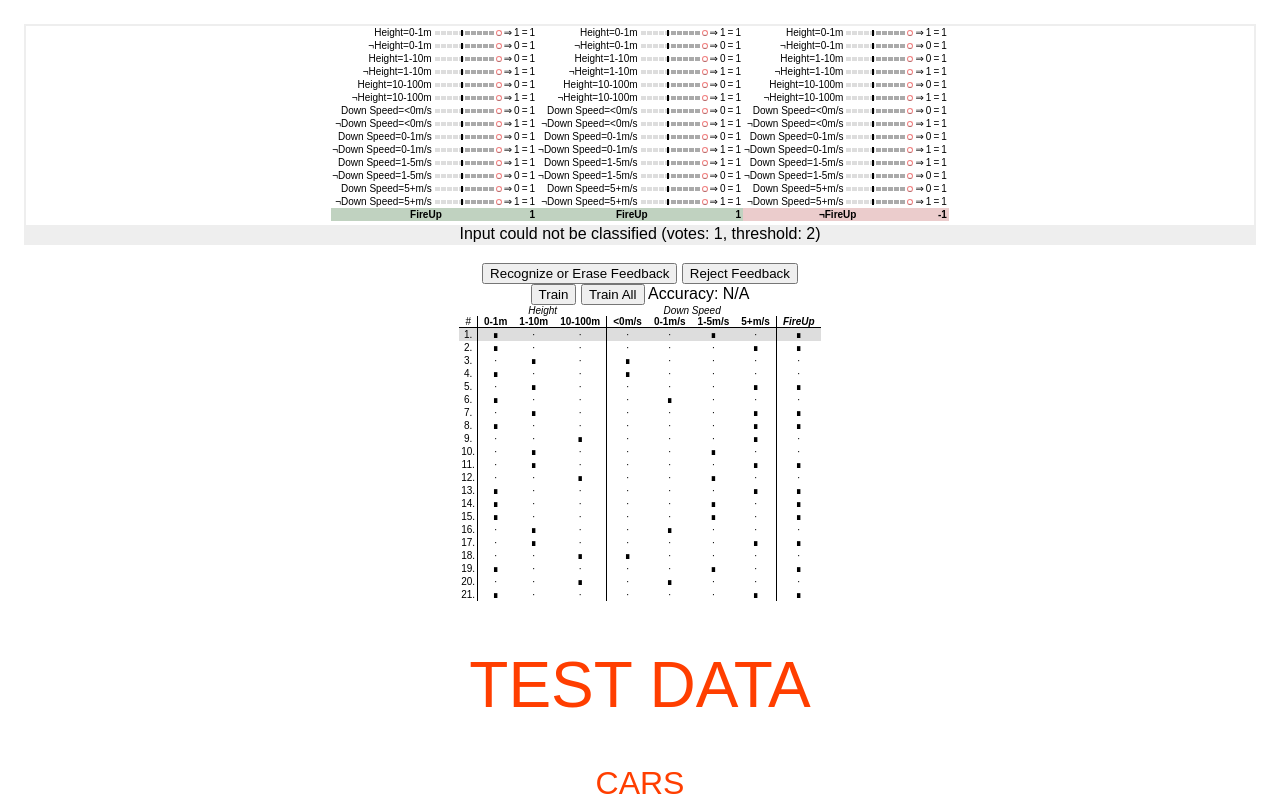
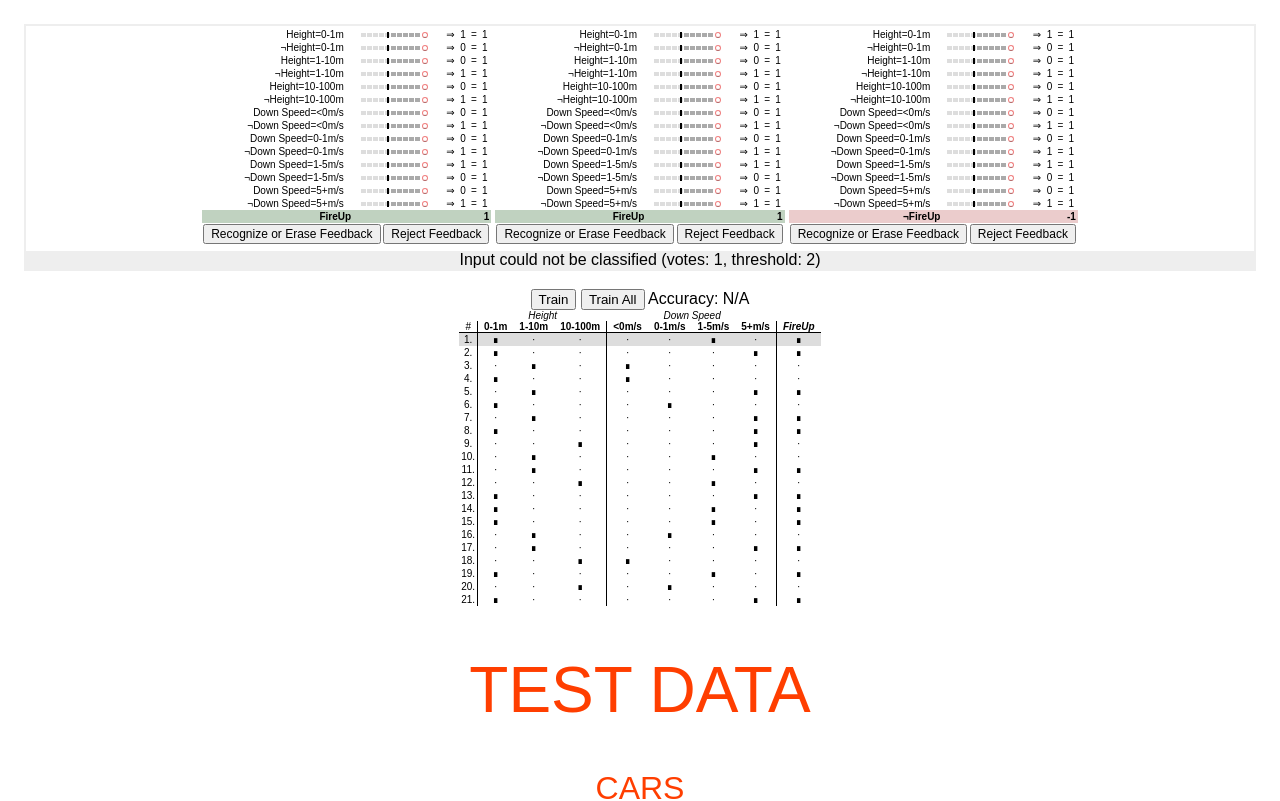
Before and after one commit to deestan/tsetlin-basic-toybox, a Svelte app: page / in a window 1280 px wide. Shown: the top 801 px of the page. Built offline with nearby package versions, Linux system fonts and the light colour scheme.

Commit message:
Move rule feedback into rule components

```diff
--- a/src/Rule.svelte
+++ b/src/Rule.svelte
@@ -13,6 +13,14 @@
       output: rule.automatons[idx].implies(inputs[idx]),
     };
   });
+
+  function recognizeOrEraseFeedback() {
+    rule.recognizeOrEraseFeedback();
+  }
+
+  function rejectFeedback() {
+    rule.rejectFeedback();
+  }
 </script>
 
 <main>
@@ -31,6 +39,14 @@
       <td class="sum" colspan="4"><b>{rule.name()}</b></td>
       <td class="sumval" colspan="2"><b>{rule.vote()}</b></td>
     </tr>
+    <tr>
+      <td colspan="6">
+        <button on:click={recognizeOrEraseFeedback}>
+          Recognize or Erase Feedback
+        </button>
+        <button on:click={rejectFeedback}>Reject Feedback</button>
+      </td>
+    </tr>
   </table>
 </main>
 
@@ -38,6 +54,7 @@
   main {
     display: inline-block;
     font-size: 10px;
+    margin: 2px;
   }
   table {
     border-spacing: 0;
@@ -63,4 +80,8 @@
   .no {
     background-color: rgb(235, 204, 204);
   }
+  button {
+    margin: 0;
+    font-size: 12px;
+  }
 </style>
--- a/src/Simulation.svelte
+++ b/src/Simulation.svelte
@@ -52,14 +52,6 @@
     $expectedOutput = Boolean($inputs[$inputs.length - 2]);
   }
 
-  function recognizeOrEraseFeedback() {
-    $machine.rules.forEach((r) => r.recognizeOrEraseFeedback());
-  }
-
-  function rejectFeedback() {
-    $machine.rules.forEach((r) => r.rejectFeedback());
-  }
-
   let autoTrainer;
   let autoTrainerRuns;
   function autoTrain() {
@@ -107,11 +99,6 @@
     config={$config}
   ></Machine>
   <br />
-  <button on:click={recognizeOrEraseFeedback}
-    >Recognize or Erase Feedback</button
-  >
-  <button on:click={rejectFeedback}>Reject Feedback</button>
-  <br />
   <button on:click={trainOne}>Train</button>
   <button on:click={autoTrain}>Train All</button>
   <span>Accuracy: {accuracy}</span>
```
